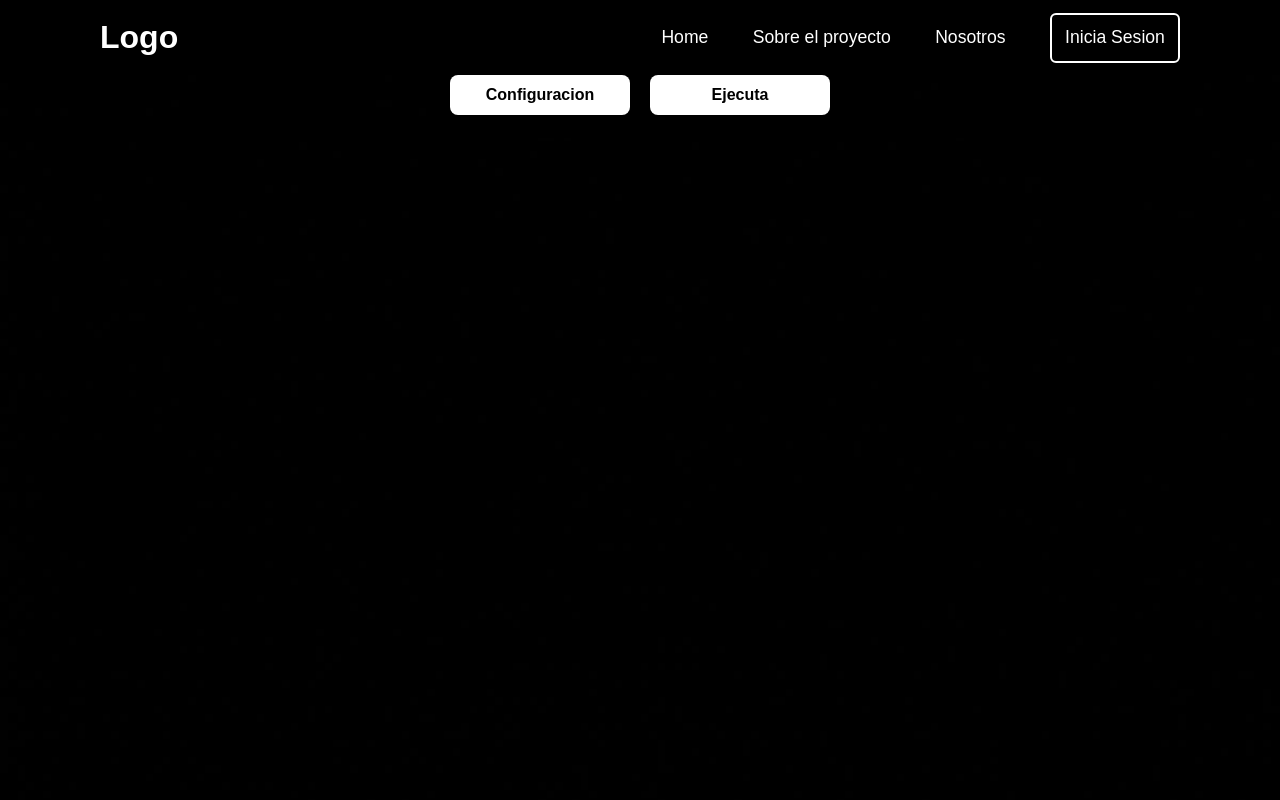
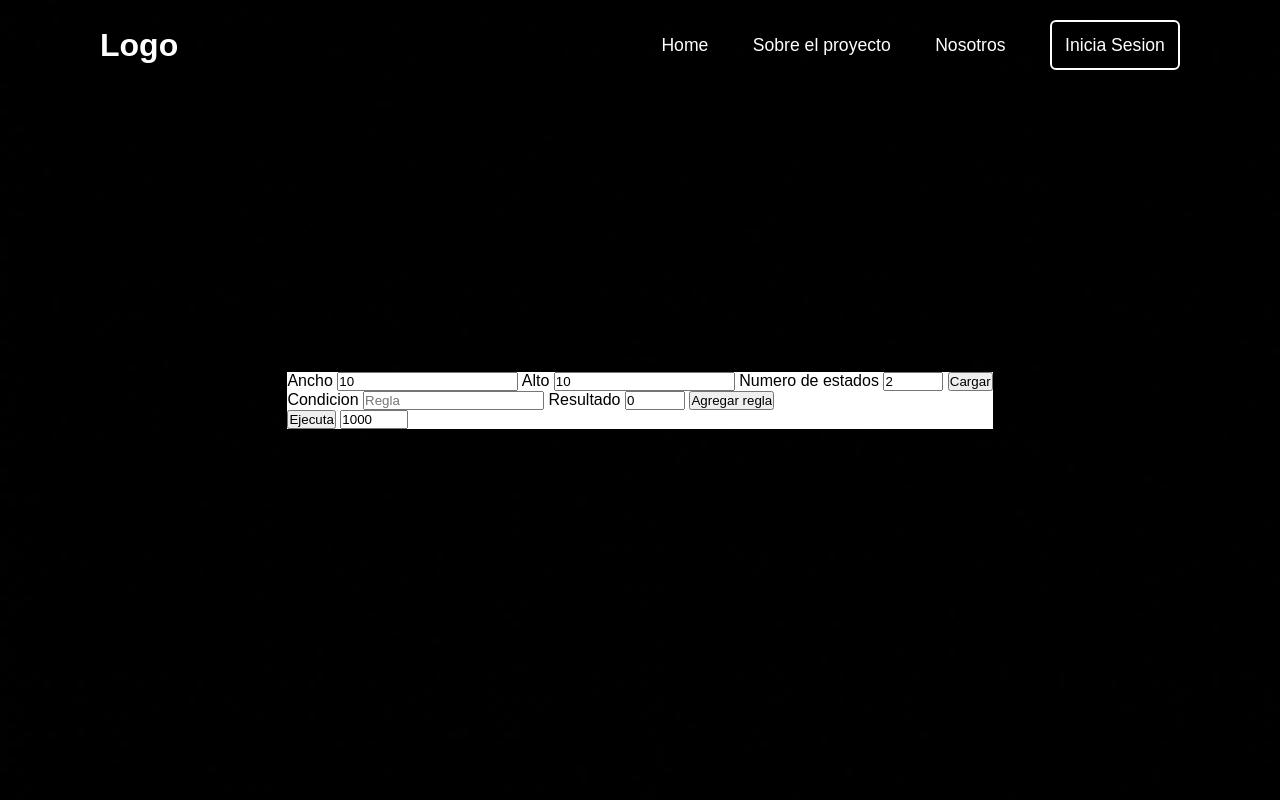
Before and after one commit to luis-ale-117/DistribCell-back, a Flask app: page / in a window 1280 px wide. Run offline with Flask 3, Linux system fonts and the light colour scheme.

Commit message:
Revert "Mejor diseño del home, cambio en navbar y en algunos nombres de archivos"

```diff
--- a/src/index.py
+++ b/src/index.py
@@ -13,4 +13,4 @@ with app.app_context():
 #Iniciamos
 if __name__ == "__main__":
     app.secret_key = os.getenv("APP_SECRET","luisillo")
-    app.run(host="0.0.0.0",debug = True)
+    app.run(debug = True)
--- a/src/routes/dashboard.py
+++ b/src/routes/dashboard.py
@@ -18,6 +18,7 @@ from models.Key import Key
 def login_required(f):
     @wraps(f)
     def decorated_function(*args, **kwargs):
+        print(session['email'])
         if 'email' not in session:
             return redirect('/login')
         return f(*args, **kwargs)
--- a/src/static/home.js
+++ b/src/static/home.js
@@ -1,10 +1,24 @@
-var configuration = document.getElementById('btnConfiguration')
-var popup = document.getElementById('form-container')
-var closeConfig = document.getElementById('closeConfig')
-console.log(configuration, popup, closeConfig)
-configuration.addEventListener('click', () => {
-    popup.style.display = 'block';
+const wrapper = document.querySelector('.wrapper');
+const signInLink = document.querySelector('.SigninLink');
+const signUpLink = document.querySelector('.SignupLink');
+const iconClose = document.querySelector('.icon-close');
+//const iconClose = document.querySelector('iconClose');
+const login = document.getElementById('btnLogin-popup');
+
+
+signUpLink.addEventListener('click', () => {
+    wrapper.classList.add('active');
 });
-closeConfig.addEventListener('click', () => {
-    popup.style.display = 'none';
-})
+
+signInLink.addEventListener('click', () => {
+    wrapper.classList.remove('active');
+});
+
+login.addEventListener('click', () => {
+    wrapper.classList.add('active-popup');
+});
+
+iconClose.addEventListener('click', () => {
+    console.log(remove)
+    wrapper.classList.remove('active-popup');
+});
--- a/src/static/navbar.js
+++ /dev/null
@@ -1,6 +0,0 @@
-menu = document.querySelector('btnToggle')
-links = document.querySelector('nav-ul')
-menu.addEventListener("click", () => {
-    links.addClass('active');
-    console.log("Se activo el boton")
-})
--- a/src/static/styles/home.css
+++ b/src/static/styles/home.css
@@ -6,133 +6,75 @@
 }
 
 body {
+    display: flex;
+    justify-content: center;
+    align-items: center;
     min-height: 100vh;
     background: url('../imgs/black.jpg');
     background-size: cover;
     background-position: center;
-    width: 100%;
-    height: 100%;
 }
 
-.div-config {
+header {
+    position: fixed;
+    top: 0;
+    left: 0;
+    width: 100%;
+    padding: 20px 100px;
     display: flex;
-    justify-content: center;
+    justify-content: space-between;
     align-items: center;
-    margin-bottom: 5px;
-}
-.container {
-    background-color: black;
-    position: flex;
-    color: rgb(0, 0, 0);
-    width: 100%;
-    height: 100%;
-    margin: 0 auto;
-
-}
-.forms {
-    background-color: white;
-}
-.form-container {
-    display: none;
-    position: absolute;
-    top: 45.5%;
-    left: 50%;
-    transform: translate(-50%, -50%);
-    width: 600px;
-    height: 500px;
-    background-color: white;
-    border-radius: 20px;
-    border-top-left-radius:20px ;
-    border-top-right-radius:20px ;
-    justify-self: center;
-    transition: all .5s;
-    z-index: 1;
+    z-index: 99;
 }
 
-.close {
-    position: absolute;
-    top: 20px;
-    right: -30px;
-    transform: translate(-50%, -50%);
-    display: inline-block;
-    padding: 10px 20px;
-    background: transparent;
-    border: 1px solid #000000;
-    border-top-right-radius: 20px;
-    cursor: pointer;
-    transition: all .3s;
+.logo {
+    font-size: 2em;
+    color: #fff;
+    user-select: none;
 }
 
-.close:hover {
-    background-color: black;
-    color: white;
+.navegation .link{
+    position: relative;
+    font-size: 1.1em;
+    color: #fff;
+    font-weight: 500;
+    margin-left: 40px;
+    text-decoration: none;
 }
 
-.ca-configForm, .ca-rulesForm {
-    margin-top: 30px;
-    text-align: center;
-    width: 300px;
-    height: 300px;
-    float: left;
-    background:transparent;
-}
-.ca-statesColors {
-    display: flex;
-    justify-content: center;
-    margin-bottom: 20px;
-}
-.rules{
-    text-align: center;
-    margin-bottom: 5px;
+.navegation .link::after {
+    content: '';
+    position: absolute;
+    left: 0;
+    bottom: -6px;
+    width: 100%;
+    height: 3px;
+    background: #fff;
+    border-radius: 5px;
+    transform-origin: right;
+    transform: scaleX(0);
+    transition: transform .5s;
 }
 
-.inputForm {
-    margin-bottom: 10px;
-}
-.inputForm label{
-    display: block;
-    font-weight: bold;
-}
-.inputForm input {
-    width: 30%;
-    padding: 10px;
-    border: 1px solid #ccc;
-    border-radius: 4px;
-}
-.inputFormCondition {
-    margin-bottom: 10px;
-}
-.inputFormCondition label{
-    display: block;
-    font-weight: bold;
-}
-.inputFormCondition input{
-    width: 60%;
-    padding: 10px;
-    border: 1px solid #ccc;
-    border-radius: 4px;
+.navegation .link:hover::after {
+    transform-origin: left;
+    transform: scaleX(1);
 }
 
-.grid{
-    display: flex;
-    align-items: center;
-    justify-content: center;
-    background-color: black;
+.navegation .btnLogin-popup {
+    width: 130px;
+    height: 50px;
+    background: transparent;
+    border: 2px solid #fff;
+    outline: none;
+    border-radius: 6px;
+    cursor: pointer;
+    font-size: 1.1em;
+    color: #fff;
+    margin-left: 40px;
 }
 
-.btnForm {
-    width: fit-content;
-    padding: 0px 10px;
-    height: 30px;
-    background: rgb(255, 255, 255);
-    border-radius: 8px;
-    cursor: pointer;
-    font-size: 1em;
-    color: rgb(0, 0, 0);
+.navegation .btnLogin-popup:hover {
+    background: #fff;
+    color: #162938;
 }
-.btnForm:hover {
-    background: rgb(0, 0, 0);
-    border: none;
-    color: rgb(255, 255, 255);
-    margin-bottom: 10px;
-}
--- a/src/static/styles/login.css
+++ b/src/static/styles/login.css
@@ -1,11 +1,5 @@
-.login {
-    display: grid;
-    align-items: center;
-    width: 100%;
-    text-align:center;
-}
 .wrapper {
-    position: static;
+    position: relative;
     width: 400px;
     height: 440px;
     background: white;
@@ -19,8 +13,6 @@
     overflow: hidden;
     transform: scale(1);
     transition: transform .5s ease, heigh .2s ease;
-    margin: 0 auto;
-    margin-top: 10px;
 }
 
 .wrapper.active {
@@ -148,8 +140,6 @@
 }
 
 .divBtn{
-    margin-left: 10px;
-    margin-right: 10px;
     background: transparent;
     display: flex;
     align-items: center;
@@ -157,7 +147,7 @@
 }
 
 .btn {
-    width: 180px;
+    width: 50%;
     height: 40px;
     background: rgb(255, 255, 255);
     border: none;
--- a/src/static/styles/navbar.css
+++ /dev/null
@@ -1,172 +0,0 @@
-nav {
-    position: sticky;
-    top: 0;
-    left: 0;
-    width: 100%;
-    padding: 20px 100px;
-    display: flex;
-    justify-content: space-between;
-    align-items: center;
-    z-index: 99;
-    background-color: black;
-    height: 75px;
-}
-
-.logo {
-    font-size: 2em;
-    color: #fff;
-    user-select: none;
-}
-
-.nav-ul {
-    float: right;
-}
-.nav-li {
-    display: inline-block;
-    line-height: 80px;
-    margin: 0;
-}
-
-.navigation .link{
-    position: relative;
-    font-size: 1.1em;
-    color: #fff;
-    font-weight: 500;
-    margin-left: 40px;
-    text-decoration: none;
-}
-
-.navigation .link::after {
-    content: '';
-    position: absolute;
-    left: 0;
-    bottom: -6px;
-    width: 100%;
-    height: 3px;
-    background: #fff;
-    border-radius: 5px;
-    transform-origin: right;
-    transform: scaleX(0);
-    transition: transform .5s;
-}
-
-.navigation .link:hover::after {
-    transform-origin: left;
-    transform: scaleX(1);
-}
-
-.navigation .btnLogin-popup {
-    width: 130px;
-    height: 50px;
-    background: transparent;
-    border: 2px solid #fff;
-    outline: none;
-    border-radius: 6px;
-    cursor: pointer;
-    font-size: 1.1em;
-    color: #fff;
-    margin-left: 40px;
-}
-
-.navigation .btnLogin-popup:hover {
-    background: #fff;
-    color: #162938;
-}
-
-.toggle {
-    color: #ffffff;
-    font-size: 25px;
-    transform: rotate(90deg);
-    cursor: pointer;
-    transition: .3s;
-    margin-left: 5px;
-}
-.btnToggle {
-    display: none;
-    position: absolute;
-    right: 50px;
-    width: 50px;
-    background: transparent;
-    border: 2px solid #fff;
-    outline: none;
-    border-radius: 6px;
-    cursor: pointer;
-    font-size: 1.1em;
-    color: #fff;
-    margin-left: 40px;
-}
-.btnToggle:hover {
-    .toggle{
-        color: black;
-    }
-    background: white;
-}
-
-@media screen and (max-width: 952px){
-    .nav-ul {
-        position: fixed;
-        width: 100%;
-        height: 100vh;
-        background-color: white;
-        top:75px;
-        left: 100%;
-        text-align: center;
-        transition: all 0.5s;
-    }
-    .nav-ul .active {
-        left: 100%;
-    }
-    .nav-ul .nav-li {
-        display: block;
-        margin: 50px 0;
-        line-height: 30px;
-    }
-    .navigation .link{
-        position: relative;
-        font-size: 1.1em;
-        color: #000000;
-        font-weight: 500;
-        margin-left: 40px;
-        text-decoration: none;
-    }
-    .navigation .link::after {
-        content: '';
-        position: absolute;
-        left: 0;
-        bottom: -6px;
-        width: 100%;
-        height: 3px;
-        background: #000000;
-        border-radius: 5px;
-        transform-origin: right;
-        transform: scaleX(0);
-        transition: transform .5s;
-    }
-
-    .navigation .link:hover::after {
-        transform-origin: left;
-        transform: scaleX(1);
-    }
-
-    .navigation .btnLogin-popup {
-        width: 130px;
-        height: 50px;
-        background: transparent;
-        border: 2px solid #000000;
-        outline: none;
-        border-radius: 6px;
-        cursor: pointer;
-        font-size: 1.1em;
-        color: #000000;
-        margin-left: 40px;
-    }
-
-    .navigation .btnLogin-popup:hover {
-        background: #000000;
-        color: #ffffff;
-    }
-    .btnToggle {
-        display: block;
-    }
-
-}
--- a/src/templates/footer.html
+++ b/src/templates/footer.html
@@ -2,7 +2,5 @@
     <script nomodule src="https://unpkg.com/ionicons@7.1.0/dist/ionicons/ionicons.js"></script>
     <!--<script src="../static/home.js"></script>-->
     <script src="../static/wasm/dash.js"></script>
-    <script src="../static/navbar.js"></script>
-    <script src="../static/home.js"></script>
 
 </html>
--- a/src/templates/header.html
+++ b/src/templates/header.html
@@ -10,7 +10,6 @@
 	<link rel="stylesheet" type="text/css" href="../static/styles/login.css">
 	<link rel="stylesheet" type="text/css" href="../static/styles/other.css">
 	<link rel="icon" type="image/x-icon" href="../static/imgs/favicon.png">
-	<link rel="stylesheet" type="text/css" href="../static/styles/navbar.css">
 	<!-- Script needed to execute Go with webassambly (wasm) -->
 	<script src="../static/wasm/wasm_exec.js"></script>
 	<!-- Script that contains wasm code to execute -->
--- a/src/templates/home.html
+++ b/src/templates/home.html
@@ -2,64 +2,30 @@
 
 <body>
 	{% include './navbar.html' %}
-	<div class="div-config">
-		<div class="divBtn">
-			<button id="btnConfiguration" type="button" class="btn">
-				<h4>Configuracion</h4>
-			</button>
-		</div>
-		<div class="divBtn">
-			<button button id="btnStep"  class=" btn btnForm">
-				<h4>Ejecuta</h4>
-			</button>
-		</div>
-	</div>
-	<div class="container" id="cellular-automaton">
-		<div class="form-container" id="form-container">
-			<span id="closeConfig" class="close">X</span>
-			<div class="forms">
-				<form id="ca-configForm" class="ca-configForm">
-					<div class="inputForm">
+	<div class="container" id="cellular-automaton" style="background-color: white">
+		<form id="ca-configForm">
 			<label for="ca-width">Ancho</label>
 			<input id="ca-width" name="ca-width" type="number" min="3" step="1" value="10">
-					</div>
-					<div class="inputForm">
 			<label for="ca-height">Alto</label>
 			<input id="ca-height" name="ca-height" type="number" min="3" step="1" value="10">
-					</div>
-					<div class="inputForm">
-						<label for="ca-numStates">No. de estados</label>
+			<label for="ca-numStates">Numero de estados</label>
 			<input id="ca-numStates" name="ca-numStates" type="number" min="2" max="256" step="1" value="2">
-					</div>
-					<input type="submit" class="btnForm" value="Cargar">
+			<input type="submit" value="Cargar">
 		</form>
-
-				<form id="ca-rulesForm" class="ca-rulesForm">
-					<table id="ca-statesColors" class="ca-statesColors">
+		<table id="ca-statesColors">
 		</table>
-					<div class="inputFormCondition">
+		<form id="ca-rulesForm">
 			<label for="ca-condition">Condicion</label>
 			<input id="ca-condition" name="ca-condition" type="text" value="" placeholder="Regla">
-					</div>
-					<div class="inputForm">
 			<label for="ca-state">Resultado</label>
 			<input id="ca-state" name="ca-state" type="number" min="0" max="255" step="1" value="0">
-					</div>
-					<input type="submit" class="btnForm" value="Agregar regla">
+			<input type="submit" value="Agregar regla">
 		</form>
-			</div>
-			<div class="rules">
 		<ul id="ca-rulesList">
 		</ul>
-				<br>
-				<div class="inputForm">
-					<label for="ca-speed">Velocidad (ms)</label>
+		<button id="btnStep">Ejecuta</button>
 		<input id="ca-speed" name="ca-speed" type="number" min="1" max="1000" step="1" value="1000">
-				</div>
-			</div>
-		</div>
-		<br>
-		<div id="grid" class="grid">
+		<div id="grid" style="padding-left: 30%;">
 
 		</div>
 	</div>
--- a/src/templates/login.html
+++ b/src/templates/login.html
@@ -1,7 +1,6 @@
 {% include './header.html' %}
 <body>
 	{% include './navbar.html' %}
-    <div class="login">
     <div class="wrapper">
         <div class="formBox login">
             <h2>Login</h2>
@@ -34,8 +33,6 @@
             </form>
         </div>
     </div>
-    </div>
-
 </body>
 
 {% include './footer.html' %}
--- a/src/templates/navbar.html
+++ b/src/templates/navbar.html
@@ -1,12 +1,8 @@
-<nav>
+<header>
     <h2 class="logo">Logo</h2>
-    <div class="navigation">
-        <ul class="nav-ul">
-            <li class="nav-li"><a class="link" href="/">Home</a></li>
-            <li class="nav-li"><a class="link" href="/abtproject">Sobre el proyecto</a></li>
-            <li class="nav-li"><a class="link" href="/aboutus">Nosotros</a></li>
-            <li class="nav-li"><a href="/login"><button id="btnLogin-popup" class="btnLogin-popup">Inicia Sesion</button></a></li>
-        </ul>
-    </div>
-    <button class="btnToggle"><div class="toggle"> ||| </div> </button>
-</nav>
+    <nav class="navegation">
+        <a class="link" href="/">Home</a>
+        <a class="link" href="/abtproject">Sobre el proyecto</a>
+        <a class="link" href="/aboutus">Nosotros</a>
+        <a href="/login"><button id="btnLogin-popup" class="btnLogin-popup">Inicia Sesion</button></a>
+</header>
```
Also changed, not shown: src/routes/home.py (line endings or trailing spaces). Lines whose indentation alone changed are shown as unchanged.
